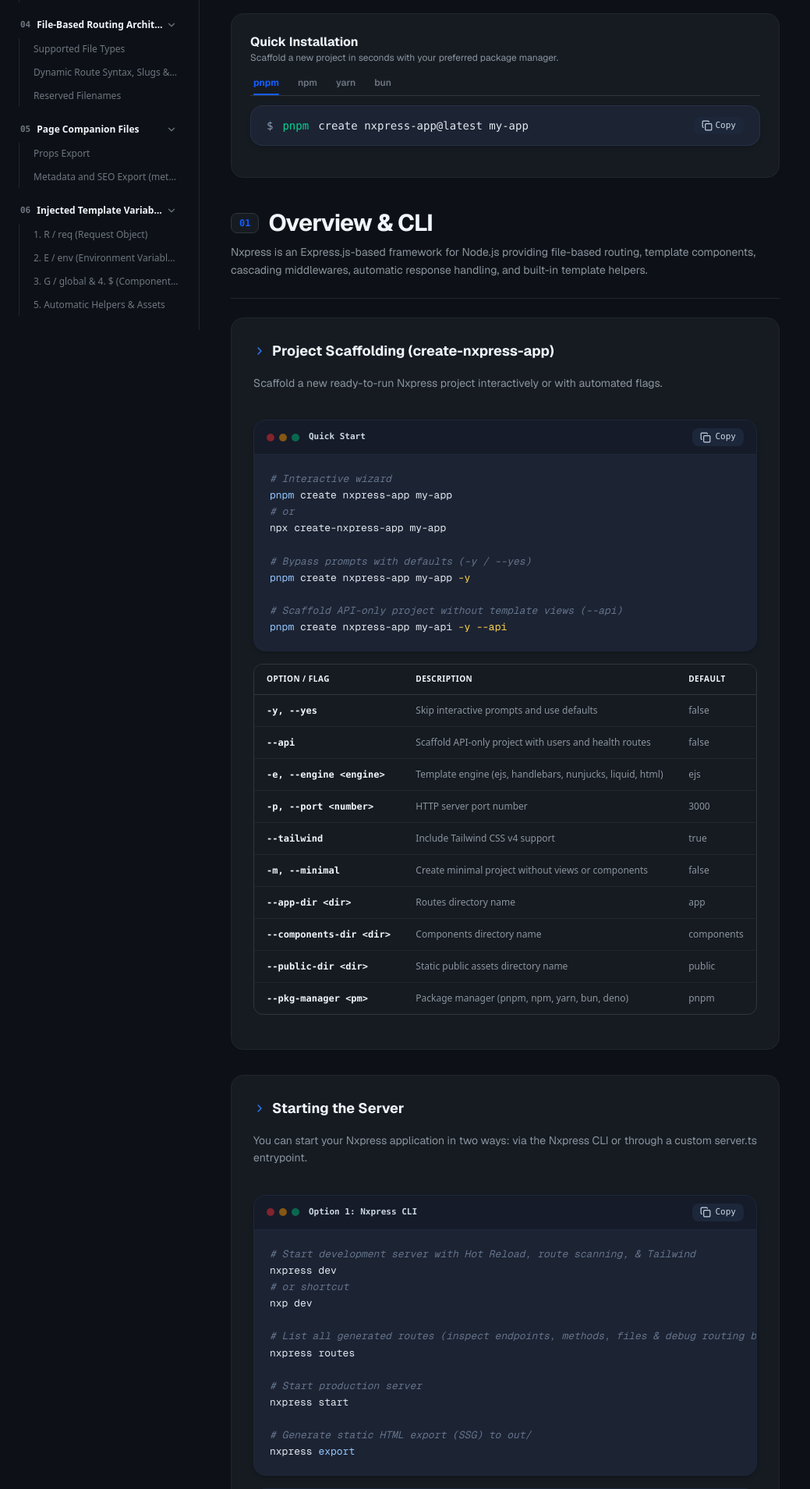
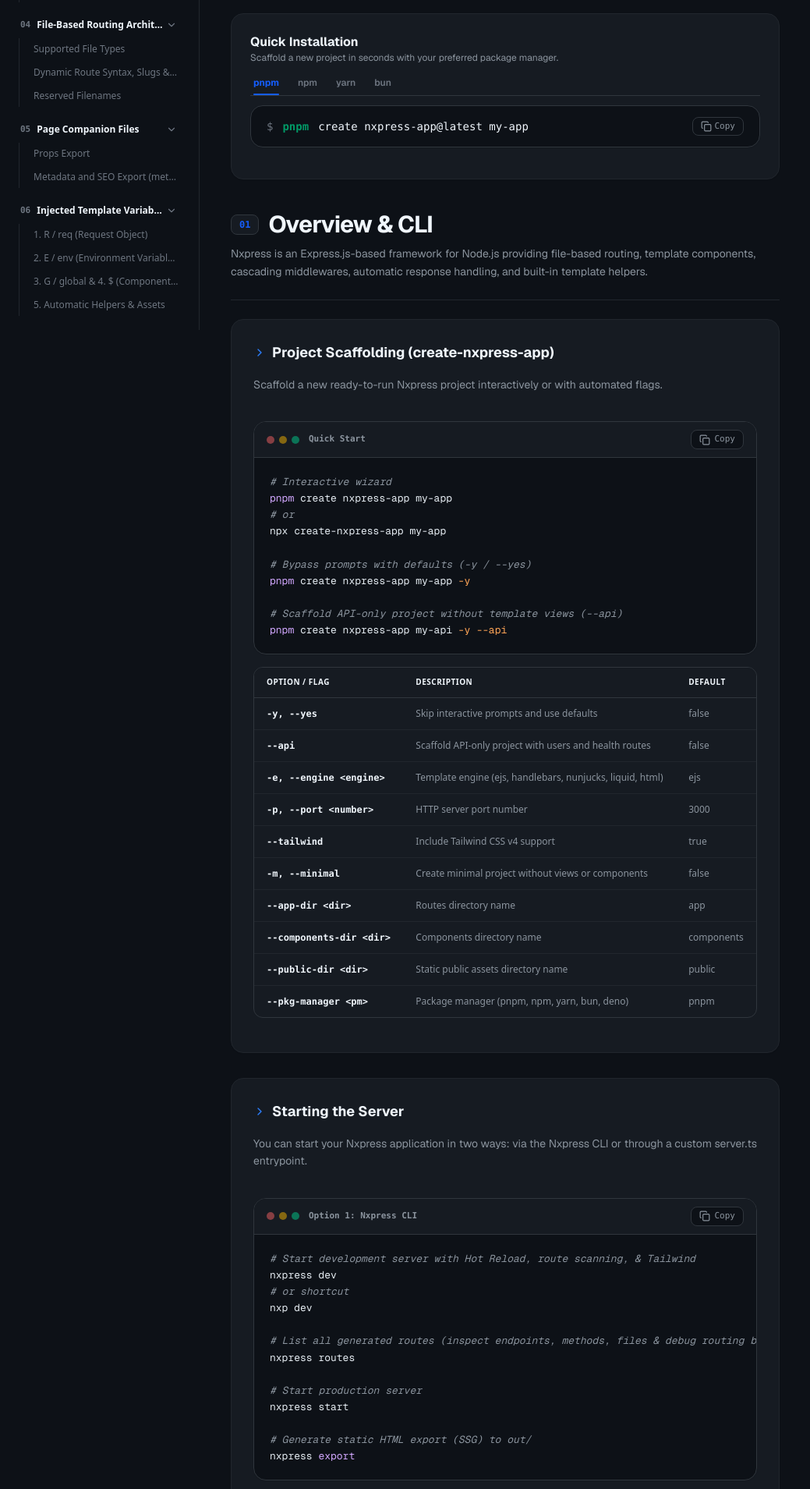
Before and after one commit to D3R50N/nxpress-docs, a Next.js app: page /docs/overview-cli#project-scaffolding in a window 1280 px wide. Shown: the part 380-2289 px from the top of the page at 78% size, without its empty margins (0-1039 px from the left). Built offline with nearby package versions, Linux system fonts and the light colour scheme.

Commit message:
feat(docs): make code blocks adapt to dark and light themes

```diff
--- a/app/globals.css
+++ b/app/globals.css
@@ -4,8 +4,10 @@
   --bg-primary: #ffffff;
   --bg-secondary: #f8fafc;
   --bg-card: #ffffff;
-  --bg-code: #1c2333;
-  --code-text: #e2e8f0;
+  --bg-code: #f8fafc;
+  --bg-code-header: #f1f5f9;
+  --border-code: #e2e8f0;
+  --code-text: #0f172a;
   --text-primary: #0f172a;
   --text-secondary: #475569;
   --text-muted: #94a3b8;
@@ -22,7 +24,9 @@
   --bg-primary: #0d1117;
   --bg-secondary: #161b22;
   --bg-card: #161b22;
-  --bg-code: #090d13;
+  --bg-code: #0d1117;
+  --bg-code-header: #161b22;
+  --border-code: #30363d;
   --code-text: #e6edf3;
   --text-primary: #f0f6fc;
   --text-secondary: #8b949e;
@@ -66,10 +70,14 @@ body {
   background: #30363d;
 }
 
-/* Code block typography & syntax */
+/* ==========================================================================
+   PRISM SYNTAX HIGHLIGHTING (Light & Dark Themes)
+   ========================================================================== */
+
+/* Base code styling */
 code[class*="language-"],
 pre[class*="language-"] {
-  color: #e2e8f0;
+  color: var(--code-text);
   background: none;
   font-family: var(--font-geist-mono), monospace;
   text-align: left;
@@ -80,16 +88,17 @@ pre[class*="language-"] {
   hyphens: none;
 }
 
+/* Light Theme Prism Colors */
 .token.comment,
 .token.prolog,
 .token.doctype,
 .token.cdata {
-  color: #64748b;
+  color: #6a737d;
   font-style: italic;
 }
 
 .token.punctuation {
-  color: #94a3b8;
+  color: #24292e;
 }
 
 .token.property,
@@ -99,7 +108,7 @@ pre[class*="language-"] {
 .token.constant,
 .token.symbol,
 .token.deleted {
-  color: #7dd3fc;
+  color: #005cc5;
 }
 
 .token.selector,
@@ -108,7 +117,7 @@ pre[class*="language-"] {
 .token.char,
 .token.builtin,
 .token.inserted {
-  color: #86efac;
+  color: #0550ae;
 }
 
 .token.operator,
@@ -116,23 +125,79 @@ pre[class*="language-"] {
 .token.url,
 .language-css .token.string,
 .style .token.string {
-  color: #f87171;
+  color: #cf222e;
 }
 
 .token.atrule,
 .token.attr-value,
 .token.keyword {
-  color: #c084fc;
+  color: #cf222e;
   font-weight: 600;
 }
 
 .token.function,
 .token.class-name {
-  color: #93c5fd;
+  color: #8250df;
 }
 
 .token.regex,
 .token.important,
 .token.variable {
-  color: #fcd34d;
+  color: #953800;
 }
+
+/* Dark Theme Prism Colors */
+.dark .token.comment,
+.dark .token.prolog,
+.dark .token.doctype,
+.dark .token.cdata {
+  color: #8b949e;
+  font-style: italic;
+}
+
+.dark .token.punctuation {
+  color: #c9d1d9;
+}
+
+.dark .token.property,
+.dark .token.tag,
+.dark .token.boolean,
+.dark .token.number,
+.dark .token.constant,
+.dark .token.symbol,
+.dark .token.deleted {
+  color: #79c0ff;
+}
+
+.dark .token.selector,
+.dark .token.attr-name,
+.dark .token.string,
+.dark .token.char,
+.dark .token.builtin,
+.dark .token.inserted {
+  color: #7ee787;
+}
+
+.dark .token.operator,
+.dark .token.entity,
+.dark .token.url {
+  color: #ff7b72;
+}
+
+.dark .token.atrule,
+.dark .token.attr-value,
+.dark .token.keyword {
+  color: #ff7b72;
+  font-weight: 600;
+}
+
+.dark .token.function,
+.dark .token.class-name {
+  color: #d2a8ff;
+}
+
+.dark .token.regex,
+.dark .token.important,
+.dark .token.variable {
+  color: #ffa657;
+}
--- a/components/CodeBlock.tsx
+++ b/components/CodeBlock.tsx
@@ -46,28 +46,28 @@ export function CodeBlock({ title, language = "typescript", code }: CodeBlockPro
   };
 
   return (
-    <div className="my-4 rounded-2xl border border-slate-800/80 bg-[#1c2333] text-slate-100 overflow-hidden font-mono text-xs sm:text-sm shadow-md">
+    <div className="my-4 rounded-2xl border border-(--border-code) bg-(--bg-code) text-(--code-text) overflow-hidden font-mono text-xs sm:text-sm shadow-xs transition-colors">
       {(title || language) && (
-        <div className="flex items-center justify-between px-4 py-2.5 border-b border-slate-800 bg-[#151b28] text-slate-400 text-xs">
+        <div className="flex items-center justify-between px-4 py-2.5 border-b border-(--border-code) bg-(--bg-code-header) text-(--text-muted) text-xs">
           <div className="flex items-center gap-2">
             <div className="flex items-center gap-1.5 opacity-60">
-              <div className="w-2.5 h-2.5 rounded-full bg-red-500/80" />
-              <div className="w-2.5 h-2.5 rounded-full bg-amber-500/80" />
-              <div className="w-2.5 h-2.5 rounded-full bg-emerald-500/80" />
+              <div className="w-2.5 h-2.5 rounded-full bg-red-400/80" />
+              <div className="w-2.5 h-2.5 rounded-full bg-amber-400/80" />
+              <div className="w-2.5 h-2.5 rounded-full bg-emerald-400/80" />
             </div>
-            <span className="font-semibold text-slate-300 font-mono text-[11px] ml-1">
+            <span className="font-semibold text-(--text-secondary) font-mono text-[11px] ml-1">
               {title || language}
             </span>
           </div>
           <button
             onClick={handleCopy}
-            className="flex items-center gap-1.5 px-2.5 py-1 rounded-lg bg-slate-800/90 hover:bg-slate-700 text-slate-300 transition-colors cursor-pointer text-xs"
+            className="flex items-center gap-1.5 px-2.5 py-1 rounded-lg border border-(--border-strong) bg-(--bg-primary) text-(--text-secondary) hover:text-(--text-primary) hover:bg-(--bg-secondary) transition-colors cursor-pointer text-xs"
             aria-label="Copy code"
           >
             {copied ? (
               <>
-                <Check className="w-3.5 h-3.5 text-emerald-400" />
-                <span className="text-[11px] text-emerald-400">Copied</span>
+                <Check className="w-3.5 h-3.5 text-emerald-500" />
+                <span className="text-[11px] text-emerald-500">Copied</span>
               </>
             ) : (
               <>
@@ -82,11 +82,11 @@ export function CodeBlock({ title, language = "typescript", code }: CodeBlockPro
         {!title && !language && (
           <button
             onClick={handleCopy}
-            className="absolute top-3 right-3 z-10 flex items-center gap-1 px-2.5 py-1 rounded-lg bg-slate-800/90 hover:bg-slate-700 text-slate-300 transition-colors cursor-pointer text-xs"
+            className="absolute top-3 right-3 z-10 flex items-center gap-1 px-2.5 py-1 rounded-lg border border-(--border-strong) bg-(--bg-primary) text-(--text-secondary) hover:text-(--text-primary) hover:bg-(--bg-secondary) transition-colors cursor-pointer text-xs"
             aria-label="Copy code"
           >
             {copied ? (
-              <Check className="w-3.5 h-3.5 text-emerald-400" />
+              <Check className="w-3.5 h-3.5 text-emerald-500" />
             ) : (
               <Copy className="w-3.5 h-3.5" />
             )}
--- a/components/PackageManagerSelector.tsx
+++ b/components/PackageManagerSelector.tsx
@@ -1,7 +1,7 @@
 "use client";
 
 import React, { useState } from "react";
-import { Copy, Check, Terminal } from "lucide-react";
+import { Copy, Check } from "lucide-react";
 
 type PkgManager = "pnpm" | "npm" | "yarn" | "bun";
 
@@ -49,29 +49,29 @@ export function PackageManagerSelector({
           >
             {pkg}
             {selectedPkg === pkg && (
-              <div className="absolute bottom-0 left-0 right-0 h-0.5 bg-blue-600 rounded-full" />
+              <div className="absolute bottom-0 left-0 right-0 h-0.5 bg-blue-600 dark:bg-blue-400 rounded-full" />
             )}
           </button>
         ))}
       </div>
 
       {/* Terminal Code Pill / Block */}
-      <div className="relative flex items-center justify-between rounded-2xl bg-[#1c2333] px-5 py-3.5 text-white font-mono text-xs sm:text-sm shadow-md border border-slate-700/50">
+      <div className="relative flex items-center justify-between rounded-2xl border border-(--border-code) bg-(--bg-code) px-5 py-3.5 text-(--code-text) font-mono text-xs sm:text-sm shadow-xs transition-colors">
         <div className="flex items-center gap-3 overflow-x-auto">
-          <span className="text-slate-400 select-none">$</span>
-          <span className="text-emerald-400">{selectedPkg}</span>
-          <span className="text-slate-200">{activeCmd.replace(selectedPkg, "").trim()}</span>
+          <span className="text-(--text-muted) select-none">$</span>
+          <span className="text-emerald-600 dark:text-emerald-400 font-semibold">{selectedPkg}</span>
+          <span className="text-(--text-primary)">{activeCmd.replace(selectedPkg, "").trim()}</span>
         </div>
 
         <button
           onClick={handleCopy}
-          className="ml-3 shrink-0 flex items-center gap-1 px-2.5 py-1 rounded-lg bg-slate-800/80 hover:bg-slate-700 text-slate-300 text-xs transition-colors cursor-pointer"
+          className="ml-3 shrink-0 flex items-center gap-1 px-2.5 py-1 rounded-lg border border-(--border-strong) bg-(--bg-primary) text-(--text-secondary) hover:text-(--text-primary) hover:bg-(--bg-secondary) text-xs transition-colors cursor-pointer"
           aria-label="Copy install command"
         >
           {copied ? (
             <>
-              <Check className="w-3.5 h-3.5 text-emerald-400" />
-              <span className="text-[11px] text-emerald-400">Copied</span>
+              <Check className="w-3.5 h-3.5 text-emerald-500" />
+              <span className="text-[11px] text-emerald-500">Copied</span>
             </>
           ) : (
             <>
```
